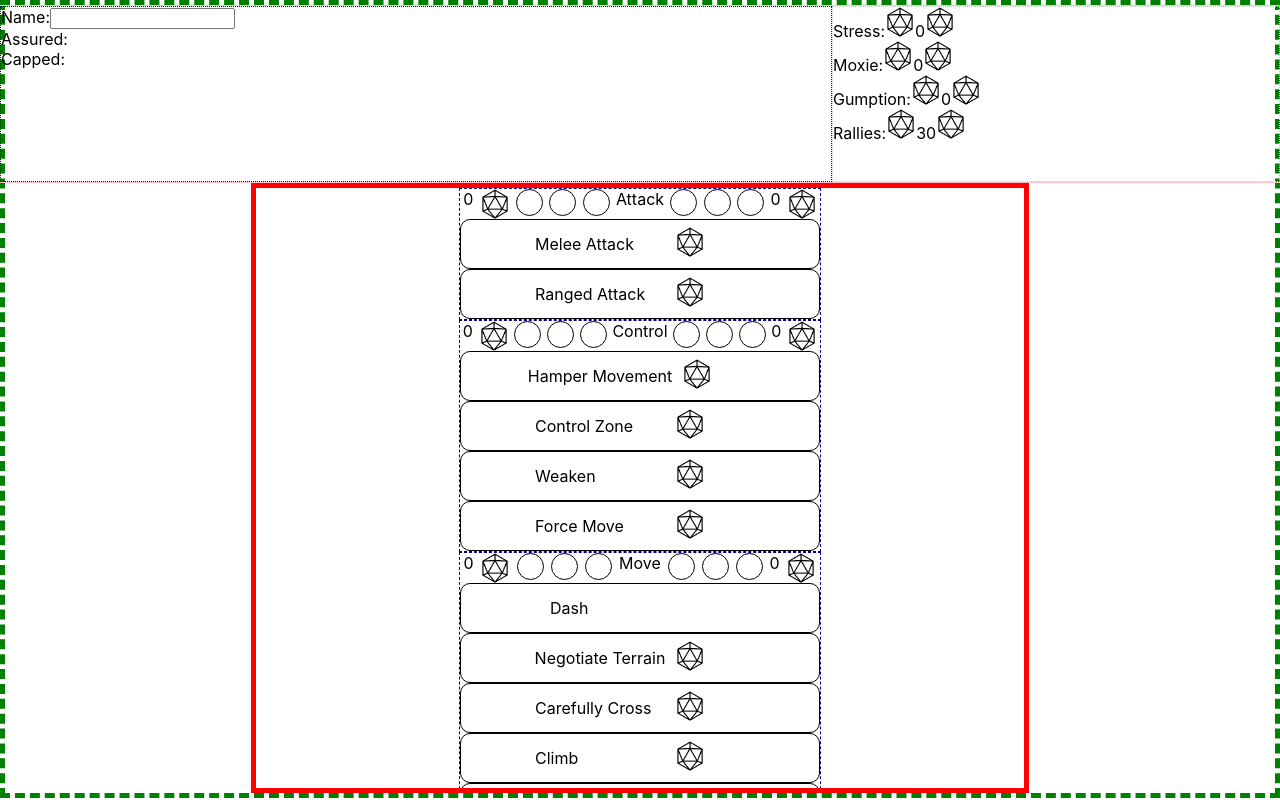
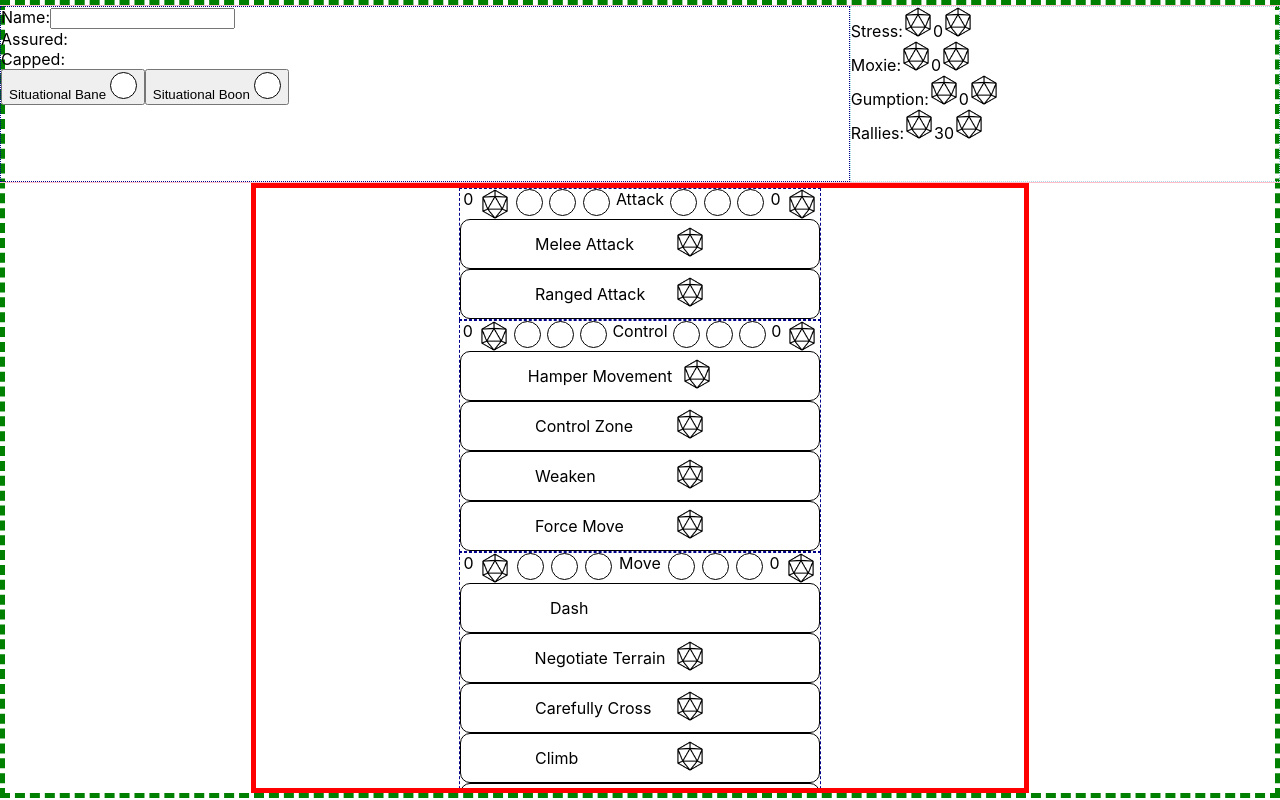
Before and after one commit to Utkarsh-G/high-spirits-sheets, a React (Create React App) app: page / in a window 1280 px wide. Built offline with nearby package versions, Linux system fonts and the light colour scheme.

Commit message:
non functional situational bane and boon

```diff
--- a/src/ActionsContextProvider.tsx
+++ b/src/ActionsContextProvider.tsx
@@ -46,7 +46,13 @@ export type ActionsContextType = {
     categories: CategoryNames;
     handleRoll: (rolledName: string) => void;
     handleRollPowerChange: (rollPower: number, categoryName: string) => void;
+    isSituationalBane: boolean;
+    isSituationalBoon: boolean;
+    setIsSituationalBoon: (situation: boolean) => void;
+    setIsSituationalBane: (situation: boolean) => void;
+
 }
+// May want to split off the situational bane / boon stuff into a different context, right?
 
 export const ActionsContext = createContext<ActionsContextType | null>(null);
 
@@ -95,6 +101,8 @@ export const ActionsContextProvider = ({ children } : {children: React.ReactNode
         // Fascinating that you can't do processActions(actionsFromFile) inside useState() as it will try to reprocess it on every state change. it considers a new reference each time...?
         // follow up - try useCallback to avoid multiple reprocessing
     const [categories] = useState<CategoryNames>(()=> extractCategoriesFromFile());
+    const [isSituationalBoon, setIsSituationalBoon] = useState<boolean>(false);
+    const [isSituationalBane, setIsSituationalBane] = useState<boolean>(false);
 
     // While we could define handleRoll without useCallback, the hook is useful
     // for turning an unstable reference to function (since it is being declared inside of a component)
@@ -122,7 +130,7 @@ export const ActionsContextProvider = ({ children } : {children: React.ReactNode
       },[actions]);
 
     return (
-        <ActionsContext.Provider value={{ actions, categories, handleRoll, handleRollPowerChange }}>
+        <ActionsContext.Provider value={{ actions, categories, handleRoll, handleRollPowerChange, isSituationalBane, isSituationalBoon, setIsSituationalBane, setIsSituationalBoon }}>
             {children}
         </ActionsContext.Provider>
     );
--- a/src/TopInfo.tsx
+++ b/src/TopInfo.tsx
@@ -1,13 +1,17 @@
 import './TopInfo.css';
-import { useState } from "react";
+import { useState, useContext } from "react";
 import './StatCounter';
 import StatCounter from './StatCounter';
+import { ActionsContext, ActionsContextType } from './ActionsContextProvider';
+
 
 export default function TopInfo (){
     const [moxie, setMoxie] = useState(0);
     const [stress, setStress] = useState(0);
     const [gumption, setGumption] = useState(0);
     const [rallies, setRallies] = useState(30);
+
+    const {setIsSituationalBoon, setIsSituationalBane, isSituationalBane, isSituationalBoon} = useContext<ActionsContextType>(ActionsContext as React.Context<ActionsContextType>)
 
     return (<div className="top-info">
         <div className='top-left'>
@@ -21,6 +25,11 @@ export default function TopInfo (){
             <div>
                 <label>Capped:</label>
             </div>
+            <button onClick={(event)=>{setIsSituationalBane(!isSituationalBane)}} > Situational Bane <span className={`dot ${isSituationalBane ? 'filled-bane':''}`}></span> </button>
+                {/** TODO: DRY out the dot styling. Also, possibly break up this big component into smaller ones?
+                 * {`dot ${rollPower < -2 ? 'filled-bane':''}`}
+                */}
+            <button onClick={(event)=>{setIsSituationalBoon(!isSituationalBoon)}} > Situational Boon <span className={`dot ${isSituationalBoon ? 'filled-boon':''}`}></span> </button>
         </div>
         <div className='top-right'>
             <div>
```
